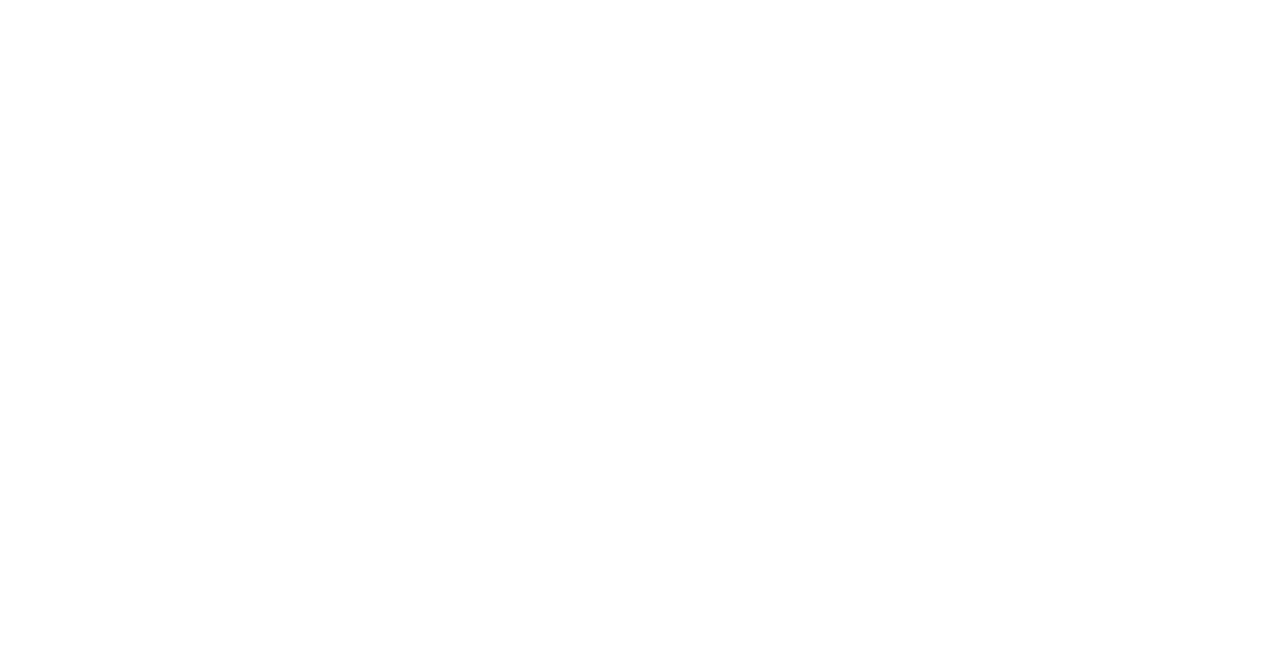
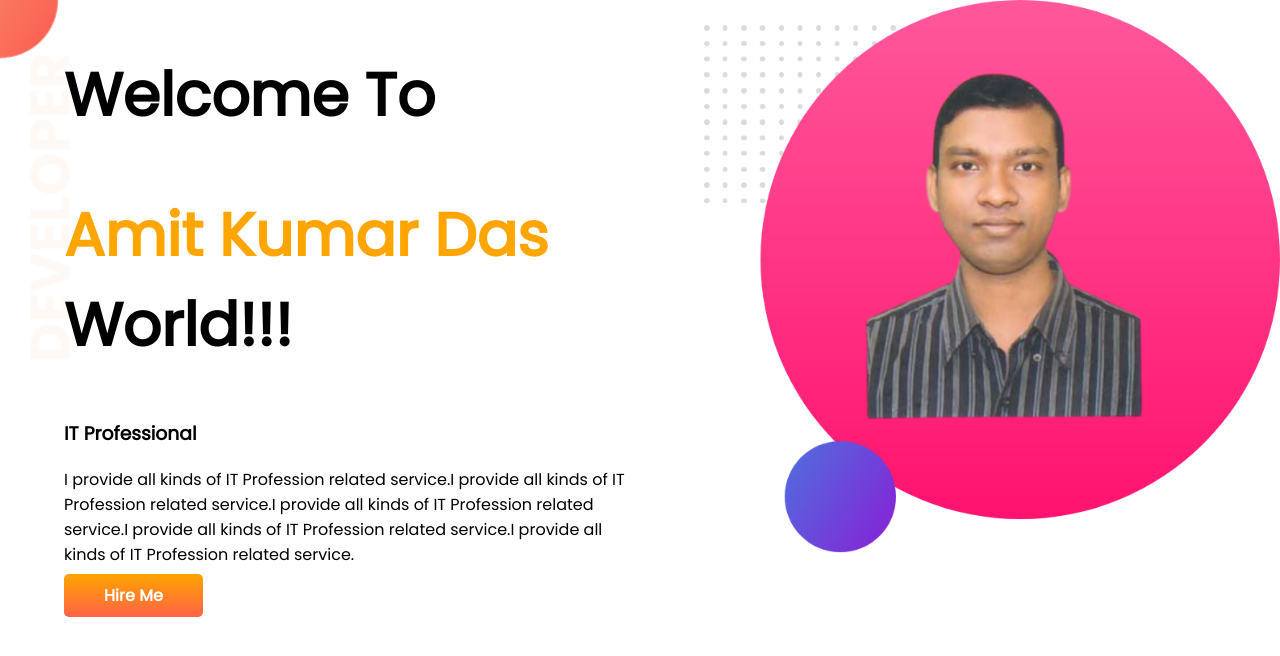
Before and after one commit to amitkumardascse/developer-portfolio, a plain HTML site: page index.html in a window 1280 px wide. Drawn offline with Linux system fonts and the light colour scheme.

Commit message:
top banner added

```diff
--- a/index.html
+++ b/index.html
@@ -1,13 +1,35 @@
 <!DOCTYPE html>
 <html lang="en">
+
 <head>
     <meta charset="UTF-8">
     <meta http-equiv="X-UA-Compatible" content="IE=edge">
     <meta name="viewport" content="width=device-width, initial-scale=1.0">
     <title>Amit Portfolio</title>
+    <link rel="preconnect" href="https://fonts.googleapis.com">
+    <link rel="preconnect" href="https://fonts.gstatic.com" crossorigin>
+    <link href="https://fonts.googleapis.com/css2?family=Poppins&display=swap" rel="stylesheet">
     <link rel="stylesheet" href="style.css">
 </head>
+
 <body>
+    <section class="top-banner">
+        <div class="half-width">
+            <h1>Welcome To</h1>
+            <h1><span class="orange-color">Amit Kumar Das</span> World!!!</h1>
+            <h3>IT Professional</h3>
+            <p>I provide all kinds of IT Profession related service.I provide all kinds of IT Profession related
+                service.I
+                provide all kinds of IT Profession related service.I provide all kinds of IT Profession related
+                service.I
+                provide all kinds of IT Profession related service.</p>
+            <a class="link-button" target="_blank" href="https://www.linkedin.com/in/amit-kumar-das-376330139/">Hire
+                Me</a>
+        </div>
+        <div class="half-width">
+            <img src="images/amit_bg.png" alt="">
+        </div>
+    </section>
+</body>
 
-</body>
 </html>
--- a/style.css
+++ b/style.css
@@ -0,0 +1,33 @@
+body{
+    font-family: 'Poppins', sans-serif;
+    margin: 0;
+}
+h1{
+    font-size: 60px;
+}
+.orange-color{
+    color: orange;
+}
+section{
+    display: flex;
+}
+.top-banner{
+    background-image: url(images/top-banner.png);
+    background-repeat: no-repeat;
+}
+.half-width{
+    width: 50%;
+    padding-left: 5%;
+}
+.half-width img{
+    width: 100%;
+}
+.link-button{
+    text-decoration: none;
+    color: white;
+    font-weight: 700;
+    background-image: linear-gradient(orange, tomato);
+    padding: 10px 40px;
+    border-radius: 5px;
+
+}
```
Also changed, not shown: images/again photo3.jpg (added), images/again_photo3-removebg-preview.png (added), images/amit_bg.png (added), images/dream-bg.png (added), images/exp-bg.png (added), images/jhankar.png (added), images/jhankar2.png (added), images/my-bg.png (added), images/my-bg2.png (added), images/top-banner.png (added), 7 other files.
